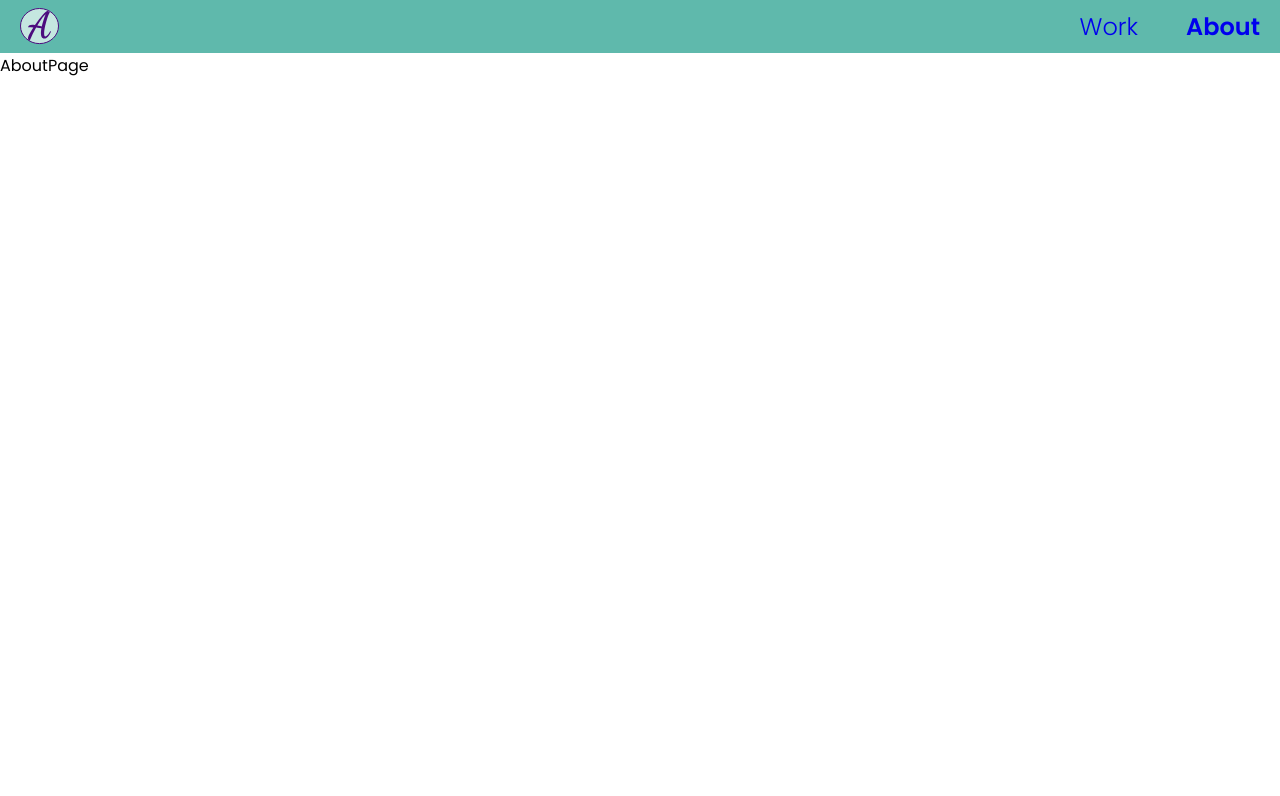
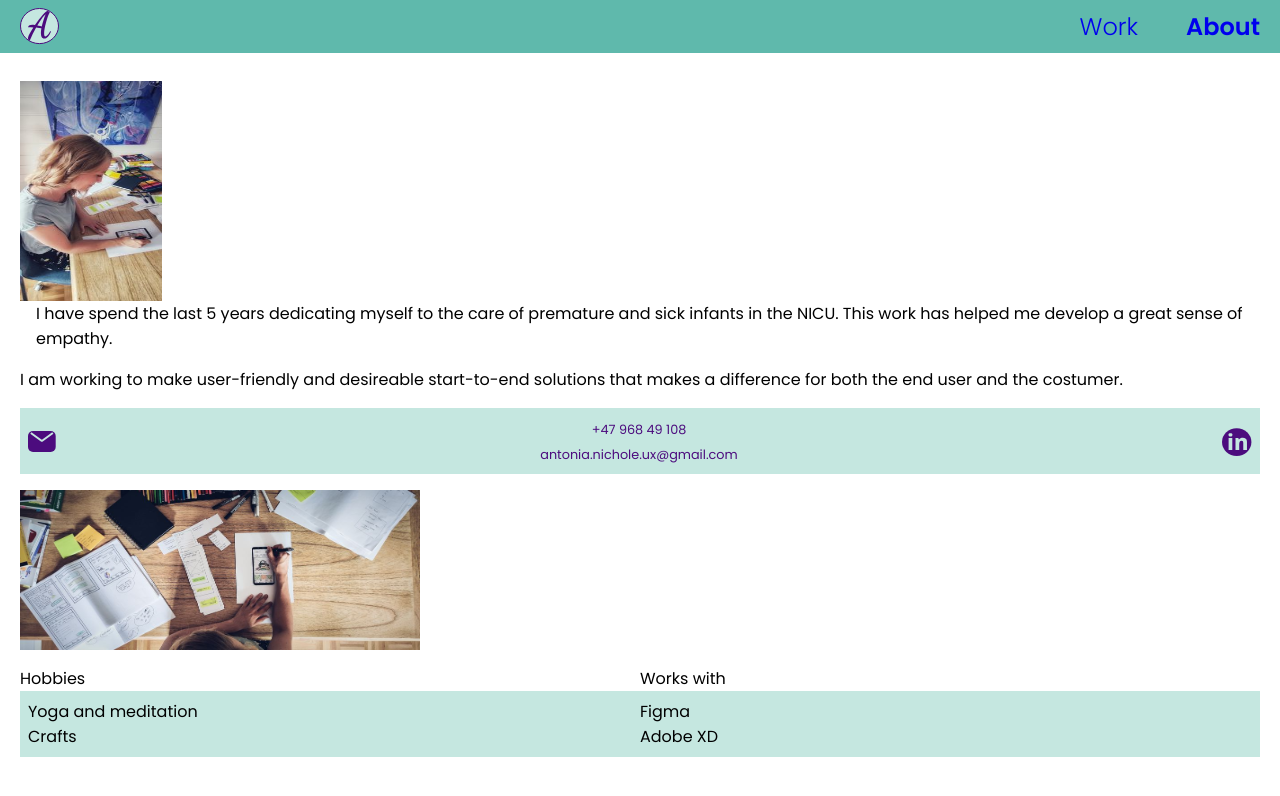
Before and after one commit to chiangs/nichole-antonia-ux-portfolio, a Gatsby site: page /about in a window 1280 px wide. Built offline with nearby package versions, Linux system fonts and the light colour scheme; Gatsby itself is replaced by a stand-in of ours; a web font is replaced by a local one.

Commit message:
temp list content

```diff
--- a/package.json
+++ b/package.json
@@ -15,7 +15,7 @@
   },
   "dependencies": {
     "gatsby": "^2.23.10",
-    "gatsby-cli": "^2.12.54",
+    "gatsby-cli": "^2.12.58",
     "gatsby-plugin-layout": "^1.3.8",
     "gatsby-plugin-prefetch-google-fonts": "^1.4.3",
     "gatsby-plugin-react-helmet": "^3.3.6",
--- a/src/pages-css/about.module.css
+++ b/src/pages-css/about.module.css
@@ -0,0 +1,50 @@
+.About {
+  --padding-layout-m: var(--l);
+  --padding-card-m: var(--xs);
+  --margin-section-m: var(--xs) 0;
+  --margin-copy-intro-m: 0 0 0 var(--m);
+}
+
+.About {
+  padding: var(--padding-layout-m);
+  height: 100%;
+  width: 100%;
+  display: flex;
+  flex-direction: column;
+}
+
+.About__Section {
+  margin: var(--margin-section-m);
+  width: 100%;
+  display: flex;
+  flex-direction: row;
+  justify-content: space-between;
+  align-items: center;
+  flex-wrap: wrap;
+}
+
+.Copy__Intro {
+  margin: var(--margin-copy-intro-m);
+}
+
+.Card__Container {
+  padding: var(--padding-card-m);
+}
+
+.List {
+  width: 100%;
+}
+
+.List__Headings,
+.List .Card__Container {
+  width: 100%;
+  display: flex;
+  flex-direction: row;
+  justify-content: flex-start;
+  align-items: center;
+}
+
+.List__Headings *,
+.List .Card__Container * {
+  flex: 1;
+}
--- a/src/pages/about.js
+++ b/src/pages/about.js
@@ -1,8 +1,93 @@
-import React from "react"
+import React, { useState, useEffect } from "react"
+import { useTransition, animated as a } from "react-spring"
 import css from "../pages-css/about.module.css"
+import { Card, Image, Contact } from "../components"
 
 const AboutPage = ({ view }) => {
-  return <article>AboutPage</article>
+  const actionPic = "/action-001.jpg"
+  const actionPic2 = "/action-002.jpg"
+  const actionPicAlt = "Nichole Antonia designing prototype at table"
+  const actionPicAlt2 =
+    "Nichole Antonia designing prototype at table shot from above"
+  const tempCopy =
+    "I have spend the last 5 years dedicating myself to the care of premature and sick infants in the NICU. This work has helped me develop a great sense of empathy."
+  const tempCopy2 =
+    "I am working to make user-friendly and desireable start-to-end solutions that makes a difference for both the end user and the costumer."
+  const actionPicDimensions = {
+    height: 220,
+    width: 142,
+  }
+  const actionPicDimensions2 = {
+    height: 160,
+    width: 400,
+  }
+
+  const [mounted, setMounted] = useState(false)
+
+  useEffect(() => {
+    setMounted(true)
+  }, [])
+
+  const transitions = useTransition(mounted, null, {
+    from: { opacity: 0 },
+    enter: { opacity: 1 },
+    leave: { opacity: 0 },
+  })
+
+  const content = transitions.map(
+    ({ item, key, props }) =>
+      item && (
+        <a.article className={css.About}>
+          <section className={css.About__Section}>
+            <Image
+              src={actionPic}
+              alt={actionPicAlt}
+              dimensions={actionPicDimensions}
+            />
+            <p className={css.Copy__Intro}>{tempCopy}</p>
+          </section>
+          <section className={css.About__Section}>
+            <p>{tempCopy2}</p>
+          </section>
+          <section className={css.About__Section}>
+            <Card>
+              <div className={css.Card__Container}>
+                <Contact />
+              </div>
+            </Card>
+          </section>
+          <section className={css.About__Section}>
+            <Image
+              src={actionPic2}
+              alt={actionPicAlt2}
+              dimensions={actionPicDimensions2}
+            />
+          </section>
+          <section className={css.About__Section}>
+            <div className={css.List__Headings}>
+              <p>Hobbies</p>
+              <p>Works with</p>
+            </div>
+            <div className={css.List}>
+              <Card>
+                <div className={css.Card__Container}>
+                  <ul>
+                    <li>Yoga and meditation</li>
+                    <li>Crafts</li>
+                  </ul>
+                  <ul>
+                    <li>Figma</li>
+                    <li>Adobe XD</li>
+                  </ul>
+                </div>
+              </Card>
+            </div>
+          </section>
+        </a.article>
+      )
+  )
+
+  return <>{content}</>
 }
 
 export default AboutPage
```
Also changed, not shown: static/action-001.jpg (added), static/action-002.jpg (added), 1 other file.
